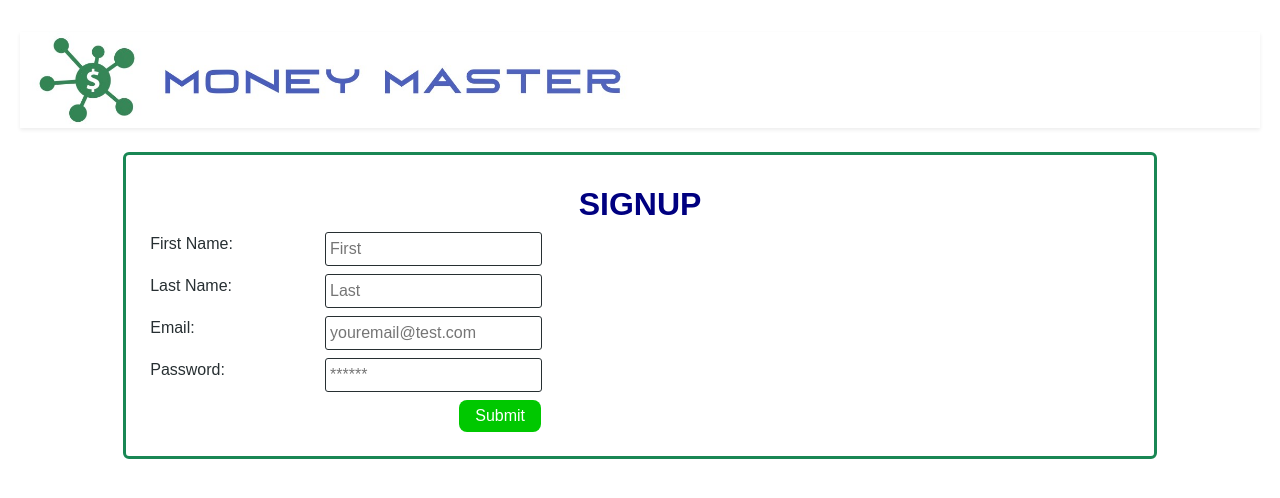
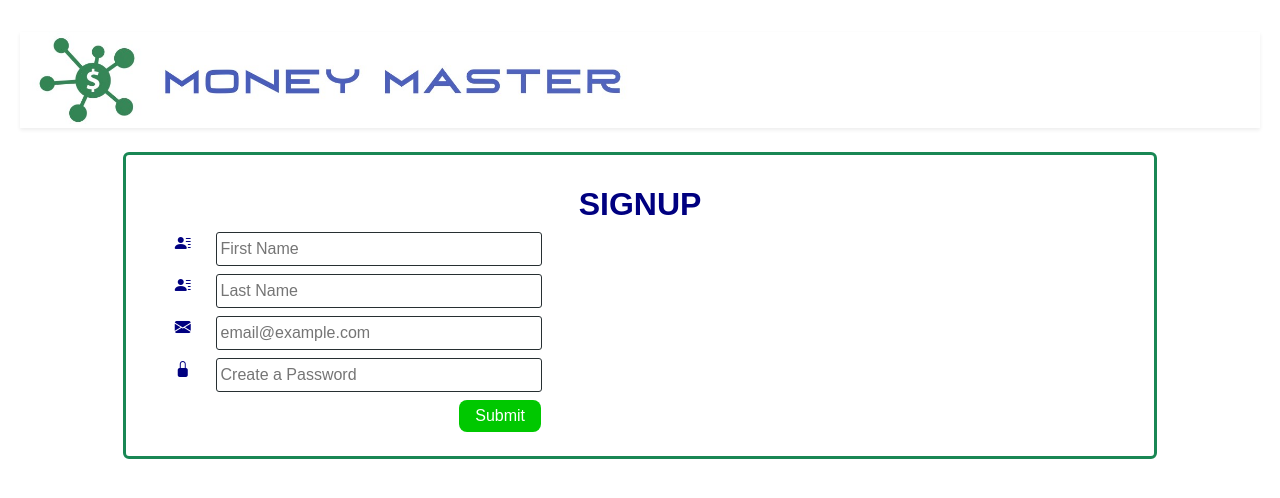
Before and after one commit to austinoler/budget_planner, a React (Vite) app in the folder client/: page /signup in a window 1280 px wide. Shown: the top 498 px of the page. Built offline with nearby package versions, Linux system fonts and the light colour scheme.

Commit message:
created icons/ placeholders for signup form

```diff
--- a/client/src/pages/Login.jsx
+++ b/client/src/pages/Login.jsx
@@ -47,7 +47,7 @@ function Login(props) {
           />
         </div>
         <div className="row-flex my-2">
-          <label htmlFor="pwd" className="col-2">
+          <label htmlFor="pwd" className="col-2 w-10">
             <i className="bi bi-lock-fill"></i>
           </label>
           <input
--- a/client/src/pages/Signup.jsx
+++ b/client/src/pages/Signup.jsx
@@ -34,44 +34,56 @@ function Signup(props) {
     <div className="col-5 border border-3 border-success rounded container p-4">
       <h2 className="fw-bolder">SIGNUP</h2>
       <form onSubmit={handleFormSubmit}>
-        <div className="flex-row space-between my-2">
-          <label htmlFor="firstName">First Name:</label>
+        <div className="flex-row my-2">
+          <label htmlFor="firstName" className="col-2 w-10">
+            <i className="bi bi-person-lines-fill"></i>
+          </label>
           <input
-            placeholder="First"
+            placeholder="First Name"
             name="firstName"
             type="firstName"
             id="firstName"
             onChange={handleChange}
+            className="col-10"
           />
         </div>
-        <div className="flex-row space-between my-2">
-          <label htmlFor="lastName">Last Name:</label>
+        <div className="flex-row my-2">
+          <label htmlFor="lastName" className="col-2 w-10">
+            <i className="bi bi-person-lines-fill"></i>
+          </label>
           <input
-            placeholder="Last"
+            placeholder="Last Name"
             name="lastName"
             type="lastName"
             id="lastName"
             onChange={handleChange}
+            className="col-10"
           />
         </div>
-        <div className="flex-row space-between my-2">
-          <label htmlFor="email">Email:</label>
+        <div className="flex-row my-2">
+          <label htmlFor="email" className="col-2 w-10">
+            <i className="bi bi-envelope-fill"></i>
+          </label>
           <input
-            placeholder="youremail@test.com"
+            placeholder="email@example.com"
             name="email"
             type="email"
             id="email"
             onChange={handleChange}
+            className="col-10"
           />
         </div>
-        <div className="flex-row space-between my-2">
-          <label htmlFor="pwd">Password:</label>
+        <div className="flex-row my-2">
+          <label htmlFor="pwd" className="col-2 w-10">
+            <i className="bi bi-lock-fill"></i>
+          </label>
           <input
-            placeholder="******"
+            placeholder="Create a Password"
             name="password"
             type="password"
             id="pwd"
             onChange={handleChange}
+            className="col-10"
           />
         </div>
         <div className="flex-row flex-end">
```
